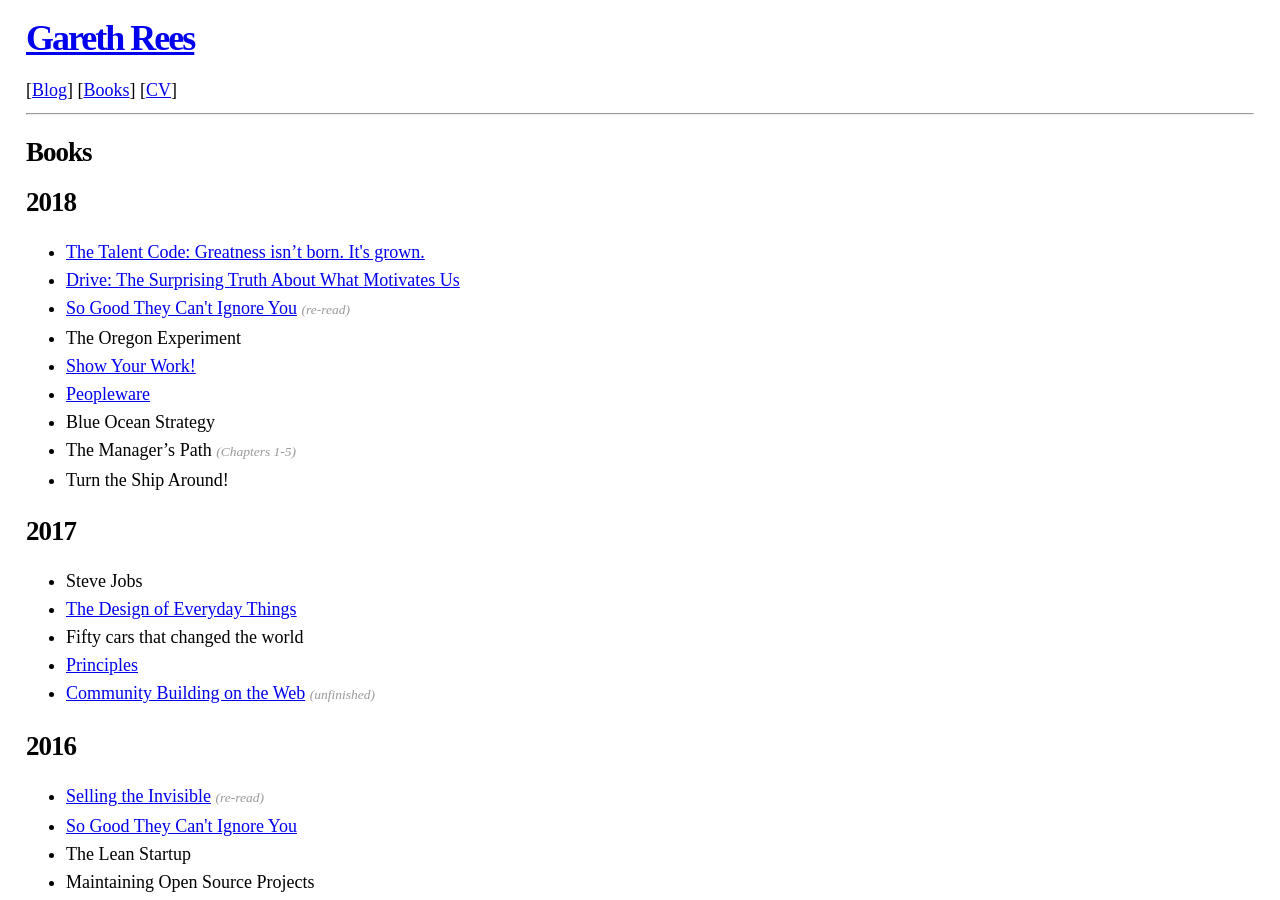
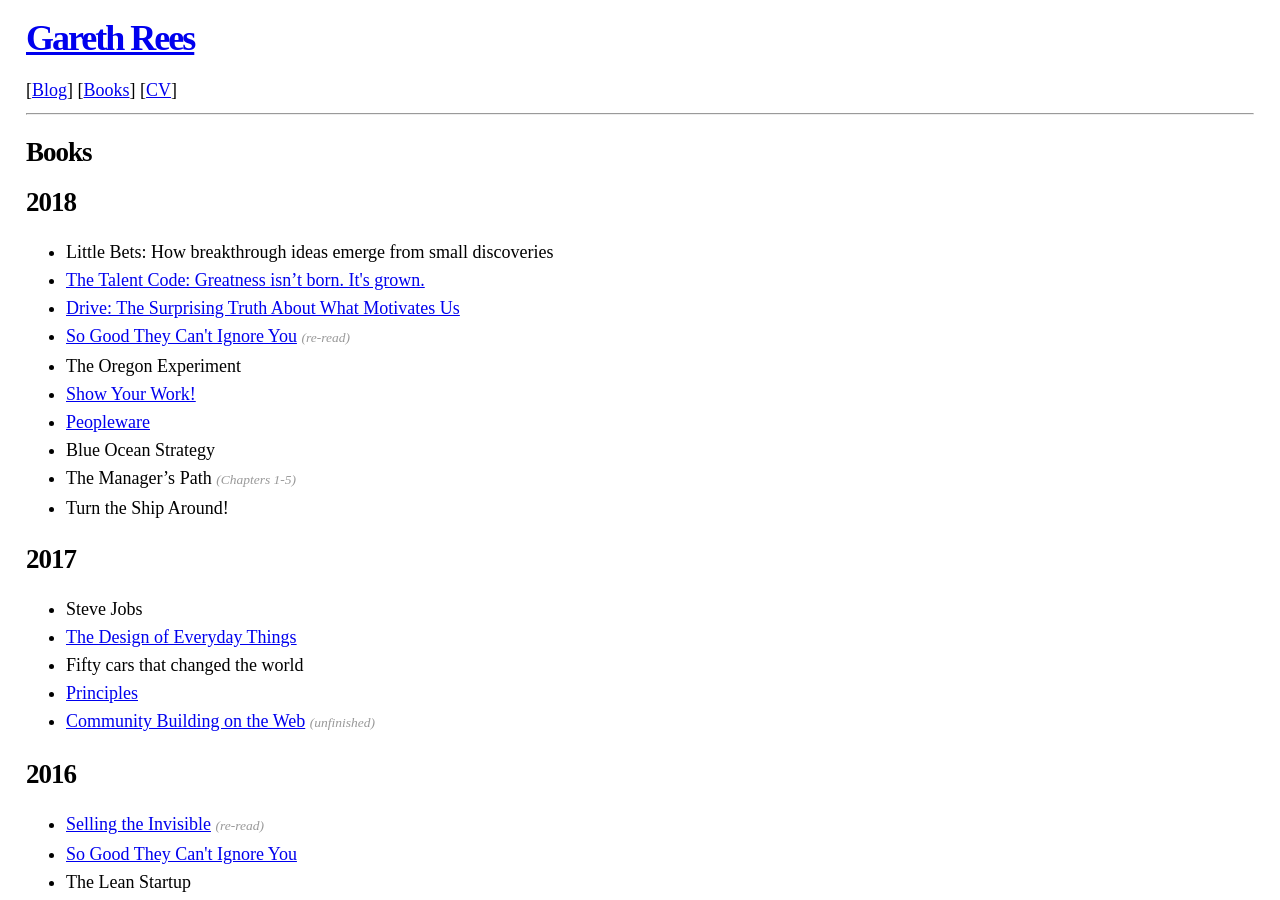
Before and after one commit to garethrees/garethrees.github.com, a Jekyll site: the page built from books.html, in a window 1280 px wide and 900 px high. Built offline with Jekyll 4.4.1, drawn with Linux system fonts in a browser that asks for light colours.

Commit message:
Add Little Bets

```diff
--- a/_data/books.yml
+++ b/_data/books.yml
@@ -1,4 +1,5 @@
 2018:
+- title: "Little Bets: How breakthrough ideas emerge from small discoveries"
 - title: "The Talent Code: Greatness isn’t born. It's grown."
   post: /2018/10/03/book-notes-drive-the-talent-code
 - title: 'Drive: The Surprising Truth About What Motivates Us'
```
